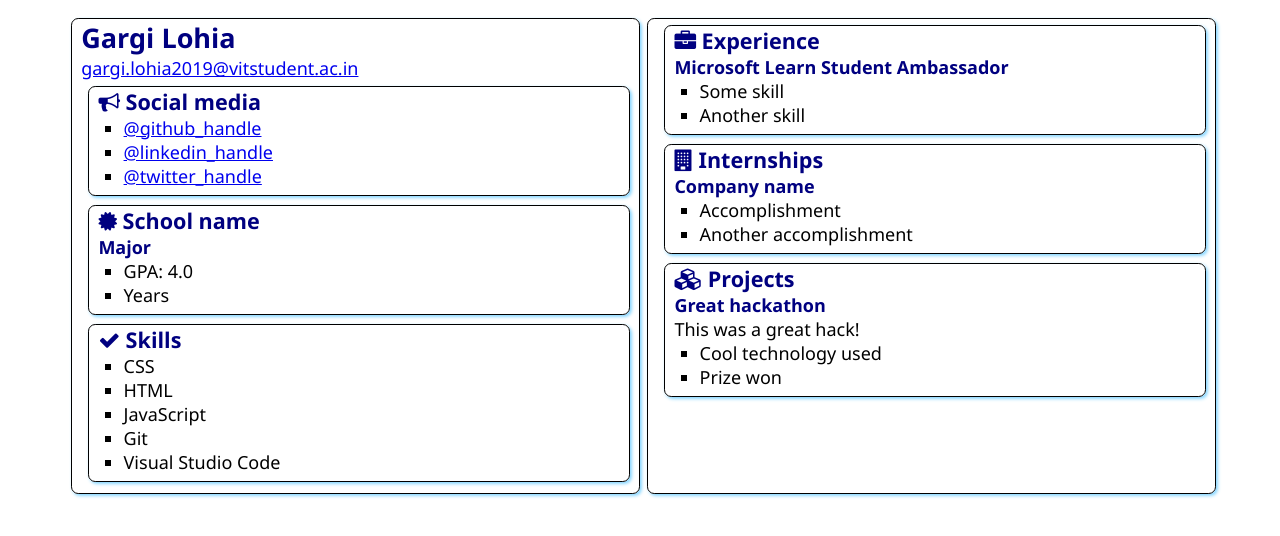
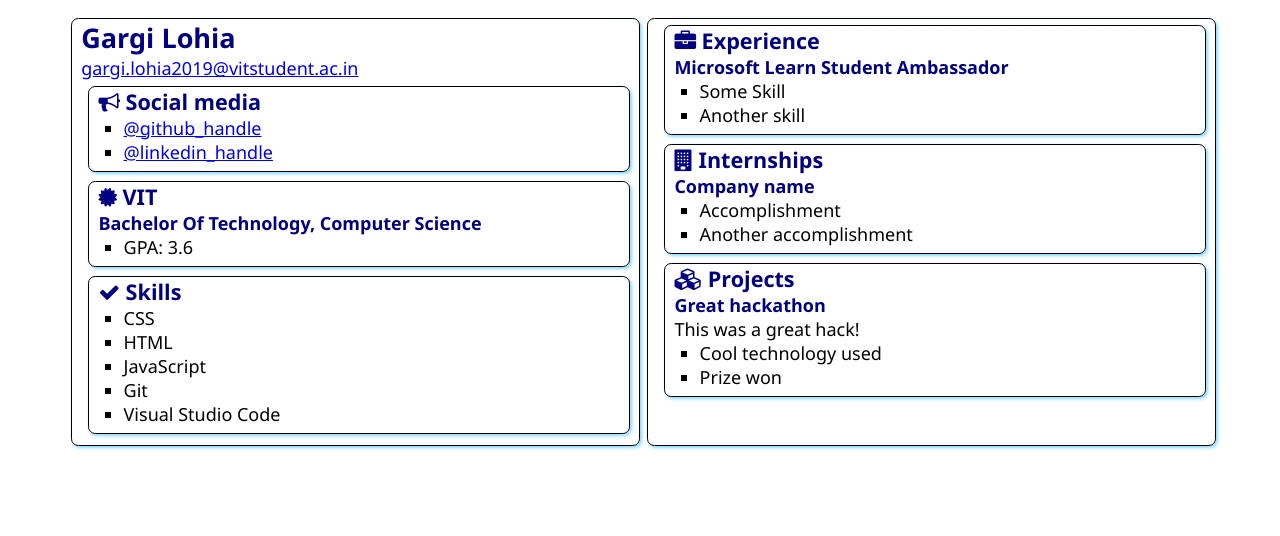
Before and after one commit to Gargilohia/SATechnicalOnboarding, a plain HTML site: page src/index.html in a window 1280 px wide. Drawn offline with Linux system fonts and the light colour scheme.

Commit message:
Added Socials

```diff
--- a/src/index.html
+++ b/src/index.html
@@ -21,9 +21,8 @@
                     Social media
                 </h2>
                 <ul>
-                    <li><a href="https://github.com/<handle>">@github_handle</a></li>
-                    <li><a href="https://linkedin.com/in/<handle>">@linkedin_handle</a></li>
-                    <li><a href="https://twitter.com/<handle>">@twitter_handle</a></li>
+                    <li><a href="https://github.com/Gargilohia">@github_handle</a></li>
+                    <li><a href="https://linkedin.com/in/gargi-lohia-44b865185">@linkedin_handle</a></li>
                 </ul>
             </section>
 
@@ -31,12 +30,11 @@
                 <div class="education">
                     <h2>
                         <i class="fa fa-certificate" aria-hidden="true"></i>
-                        School name
+                        VIT
                     </h2>
-                    <h3>Major</h3>
+                    <h3>Bachelor Of Technology, Computer Science</h3>
                     <ul>
-                        <li>GPA: 4.0</li>
-                        <li>Years</li>
+                        <li>GPA: 3.6</li>
                     </ul>
                 </div>
             </section>
@@ -63,7 +61,7 @@
                 </h2>
                 <h3>Microsoft Learn Student Ambassador</h3>
                 <ul>
-                    <li>Some skill</li>
+                    <li>Some Skill</li>
                     <li>Another skill</li>
                 </ul>
             </section>
```
